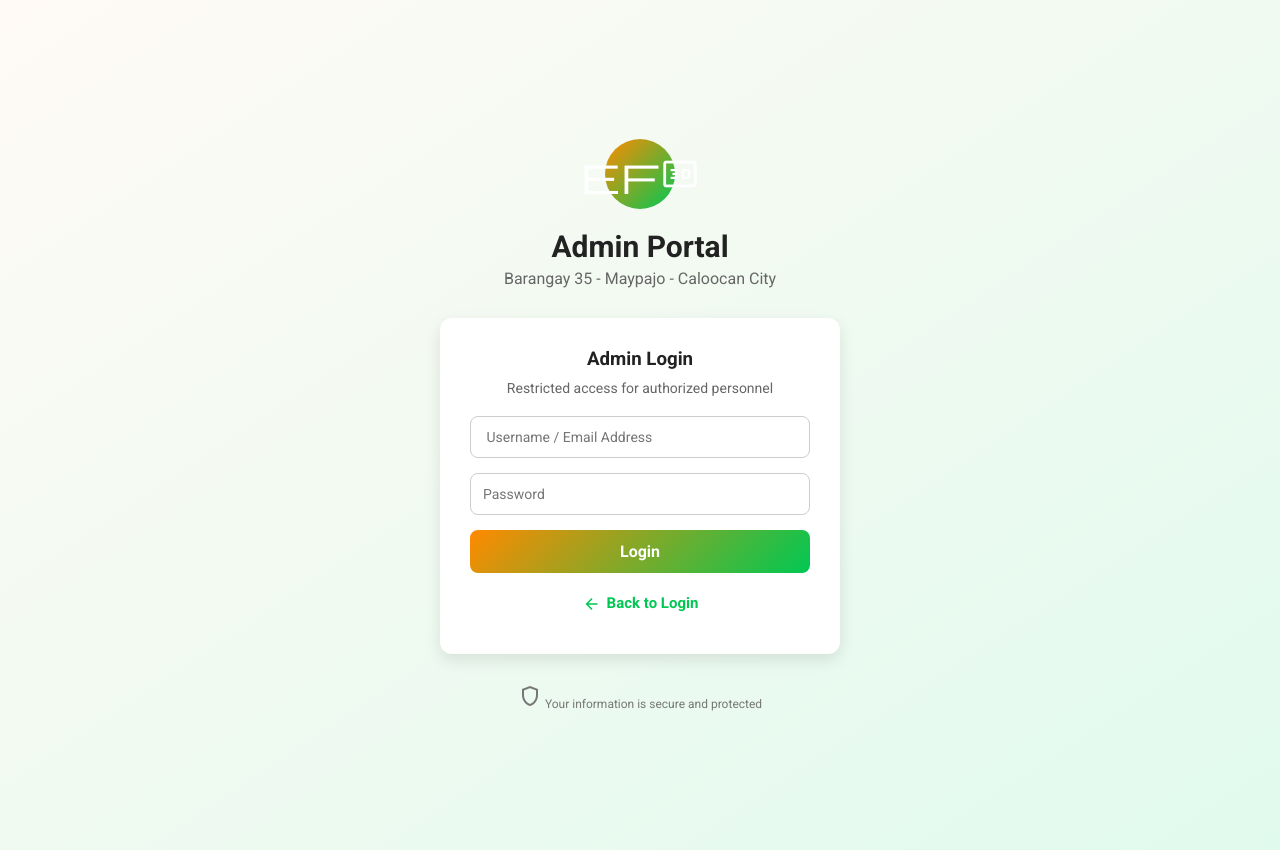
After one commit to Kazuhisaa/Medicine-Request-and-Management-System-, a PHP site: page /sample/admin-login.php in a window 1280 px wide. The commit adds this page. Run offline with PHP 8.4, Linux system fonts and the light colour scheme; some libraries are stand-ins or nearby versions.

Commit message:
adding admin login

```diff
--- /dev/null
+++ b/admin-login.php
@@ -0,0 +1,105 @@
+<!DOCTYPE html>
+<html lang="en">
+
+<head>
+  <meta charset="UTF-8">
+  <meta name="viewport" content="width=device-width, initial-scale=1.0">
+  <title>Login</title>
+  <link rel="stylesheet" href="public/css/login.css">
+  <link href="https://fonts.googleapis.com/css2?family=Roboto:wght@400;500;700&display=swap" rel="stylesheet">
+  <script src="https://cdn.jsdelivr.net/npm/sweetalert2@11"></script>
+  <link rel="stylesheet" href="https://fonts.googleapis.com/css2?family=Material+Symbols+Outlined:opsz,wght,FILL,GRAD@20..48,100..700,0..1,-50..200&icon_names=pill" />
+  <script src="https://code.jquery.com/jquery-3.6.0.min.js"></script>
+
+</head>
+
+<body>
+  <div class="container">
+    <div class="logo">
+      <span class="material-symbols-outlined">ef3d
+      </span>
+    </div>
+
+    <h1>Admin Portal</h1>
+    <h2>Barangay 35 - Maypajo - Caloocan City</h2>
+
+    <div class="card">
+      <h3>Admin Login</h3>
+      <p>Restricted access for authorized personnel</p>
+
+      <form id="loginForm" action="/process/login_process.php" method="POST">
+        <input id="identifier" name="identifier" class="search-bar" type="text" placeholder=" Username / Email Address">
+        <input id="password" name="password" class="search-bar" type="password" placeholder="Password">
+
+        <button type="submit" id="login" name="login">Login</button>
+      </form>
+
+      <div class="back">
+          <a href="login.php"><span class="material-symbols-outlined">
+            arrow_back</span>Back to Login</a>
+        </div>
+
+    </div>
+    <div class="footer-msg">
+      <span class="material-symbols-outlined">shield</span>
+      Your information is secure and protected
+    </div>
+  </div>
+  </div>
+
+  <script>
+    $(document).ready(function() {
+      $("#loginForm").on("submit", function(e) {
+        e.preventDefault(); // prevent normal form submit
+
+        var identifier = $("#identifier").val().trim();
+        var password = $("#password").val().trim();
+
+        if (identifier === "" || password === "") {
+          Swal.fire({
+            icon: "warning",
+            title: "Missing Fields",
+            text: "Please fill in both fields."
+          });
+          return;
+        }
+
+        $.ajax({
+          url: "process/login_process.php", // path sa PHP
+          method: "POST",
+          data: {
+            identifier: identifier,
+            password: password
+          },
+          success: function(response) {
+            // response galing sa PHP
+            if (response === "success") {
+              Swal.fire({
+                icon: "success",
+                title: "Login Successful!",
+                text: "Welcome back!",
+                confirmButtonColor: "#4CAF50"
+              }).then(() => window.location.href = "user/dashboard.php");
+            } else {
+              Swal.fire({
+                icon: "error",
+                title: "Login Failed",
+                text: response
+              });
+            }
+          },
+          error: function() {
+            Swal.fire({
+              icon: "error",
+              title: "Error",
+              text: "Something went wrong. Try again later."
+            });
+          }
+        });
+      });
+    });
+  </script>
+
+</body>
+
+</html>
--- a/public/css/login.css
+++ b/public/css/login.css
@@ -143,6 +143,31 @@
       text-decoration: underline;
     }
 
+    .back{
+      text-align: center;
+      margin-top: 20px;
+      margin-bottom: 10px;
+    }
+
+    .back a {
+      font-size: 15px;
+      color: #00c853;
+      font-weight: 700;
+      text-decoration: none;
+    }
+
+    .back a:hover {
+      text-decoration: underline;
+    }
+
+    .back span{
+      align-items: center;
+      margin-right: 5px;
+      vertical-align: middle;
+      font-size: 20px;
+
+    }
+
     .footer-msg {
       text-align: center;
       font-size: 12px;
```
